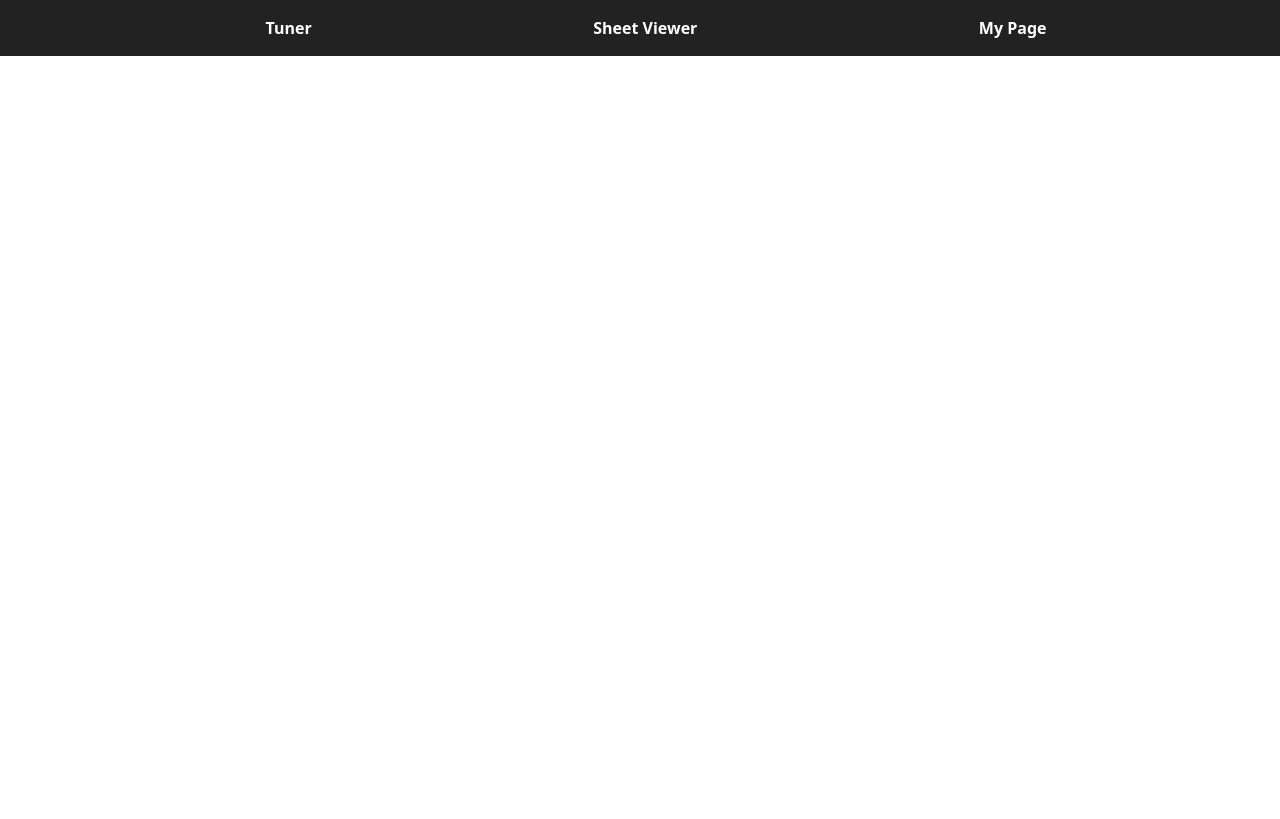
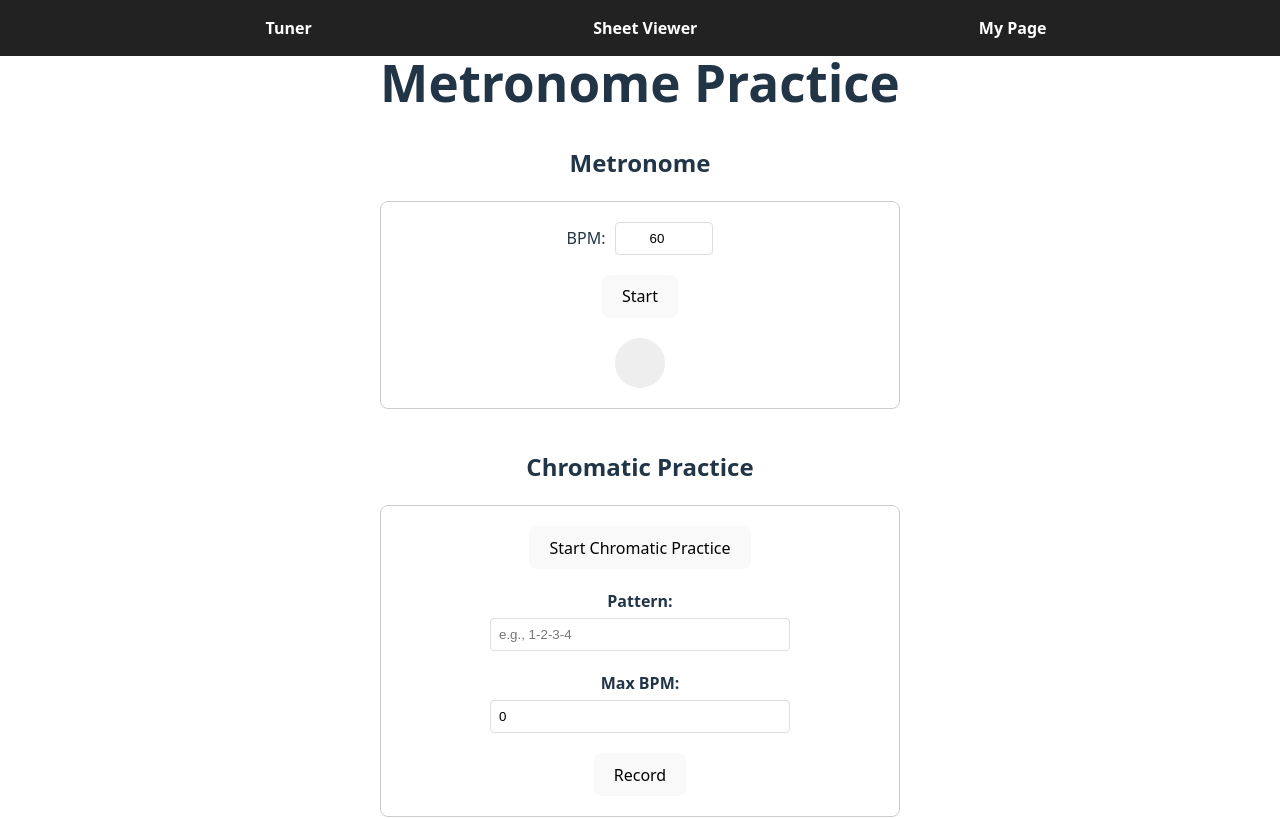
Before and after one commit to hyoungjungyi/GRIP, a React (Vite) app: page /metronome-practice in a window 1280 px wide. Shown: the top 819 px of the page. Built offline with nearby package versions, Linux system fonts and the light colour scheme.

Commit message:
feature: while developing metronume

```diff
--- a/src/App.tsx
+++ b/src/App.tsx
@@ -4,7 +4,7 @@ import Navbar from "./components/Navbar/Navbar";
 import Tuner from "./pages/Tuner/Tuner";
 import SheetList from "./pages/SheetList/SheetList";
 import MyPage from "./pages/MyPage";
-import Metronum from "./pages/Metronum/Metronum";
+import MetronomePractice from "./pages/Metronome/MetronomePractice";
 
 function App() {
   return (
@@ -15,7 +15,7 @@ function App() {
           <Route path="/tuner" element={<Tuner />} />
           <Route path="/sheetList" element={<SheetList />} />
           <Route path="/mypage" element={<MyPage />} />
-          <Route path="/metronum" element={<Metronum />} />
+          <Route path="/metronome-practice" element={<MetronomePractice />} />
         </Routes>
       </div>
     </Router>
--- a/src/components/Nav_Met/Nav_Met.tsx
+++ b/src/components/Nav_Met/Nav_Met.tsx
@@ -13,7 +13,7 @@ export default function Nav_Met() {
       }}
     >
       <button onClick={() => navigate("/tuner")}>Tuner</button>
-      <button onClick={() => navigate("/metronum")}>Metronome</button>
+      <button onClick={() => navigate("/metronome-practice")}>Metronome</button>
     </div>
   );
 }
--- /dev/null
+++ b/src/components/PracticeLog/PracticeLog.module.css
@@ -0,0 +1,18 @@
+.practiceLogContainer {
+  padding: 20px;
+  border: 1px solid #ccc;
+  border-radius: 8px;
+}
+
+.practiceLogContainer ul {
+  list-style: none;
+  padding: 0;
+}
+
+.practiceLogContainer li {
+  background-color: #f9f9f9;
+  margin-bottom: 10px;
+  padding: 10px;
+  border-radius: 4px;
+  border: 1px solid #eee;
+}
--- /dev/null
+++ b/src/components/PracticeLog/PracticeLog.tsx
@@ -0,0 +1,32 @@
+import React from 'react';
+import styles from './PracticeLog.module.css';
+
+interface PracticeLogEntry {
+  pattern: string;
+  bpm: number;
+}
+
+interface PracticeLogProps {
+  logs: PracticeLogEntry[];
+}
+
+const PracticeLog: React.FC<PracticeLogProps> = ({ logs }) => {
+  return (
+    <div className={styles.practiceLogContainer}>
+      <h2>Today's Chromatic Log</h2>
+      {logs.length === 0 ? (
+        <p>No practice logs yet.</p>
+      ) : (
+        <ul>
+          {logs.map((log, index) => (
+            <li key={index}>
+              Pattern: {log.pattern}, BPM: {log.bpm}
+            </li>
+          ))}
+        </ul>
+      )}
+    </div>
+  );
+};
+
+export default PracticeLog;
--- /dev/null
+++ b/src/pages/Metronome/ChromaticPractice/ChromaticPractice.module.css
@@ -0,0 +1,27 @@
+.chromaticPracticeContainer {
+  display: flex;
+  flex-direction: column;
+  align-items: center;
+  gap: 20px;
+  padding: 20px;
+  border: 1px solid #ccc;
+  border-radius: 8px;
+}
+
+.inputGroup {
+  display: flex;
+  flex-direction: column;
+  gap: 5px;
+  width: 100%;
+  max-width: 300px;
+}
+
+.inputGroup label {
+  font-weight: bold;
+}
+
+.inputGroup input {
+  padding: 8px;
+  border: 1px solid #ddd;
+  border-radius: 4px;
+}
--- /dev/null
+++ b/src/pages/Metronome/ChromaticPractice/ChromaticPractice.tsx
@@ -0,0 +1,48 @@
+import React, { useState } from 'react';
+import styles from './ChromaticPractice.module.css';
+
+interface ChromaticPracticeProps {
+  addLog: (pattern: string, bpm: number) => void;
+}
+
+const ChromaticPractice: React.FC<ChromaticPracticeProps> = ({ addLog }) => {
+  const [pattern, setPattern] = useState('');
+  const [maxBpm, setMaxBpm] = useState(0);
+
+  const handleRecord = () => {
+    if (pattern && maxBpm > 0) {
+      addLog(pattern, maxBpm);
+      setPattern('');
+      setMaxBpm(0);
+    }
+  };
+
+  return (
+    <div className={styles.chromaticPracticeContainer}>
+      <button>Start Chromatic Practice</button>
+      <div className={styles.inputGroup}>
+        <label htmlFor="pattern">Pattern:</label>
+        <input
+          type="text"
+          id="pattern"
+          value={pattern}
+          onChange={(e) => setPattern(e.target.value)}
+          placeholder="e.g., 1-2-3-4"
+        />
+      </div>
+      <div className={styles.inputGroup}>
+        <label htmlFor="maxBpm">Max BPM:</label>
+        <input
+          type="number"
+          id="maxBpm"
+          value={maxBpm}
+          onChange={(e) => setMaxBpm(Number(e.target.value))}
+          min="1"
+        />
+      </div>
+      <button onClick={handleRecord}>Record</button>
+    </div>
+  );
+};
+
+export default ChromaticPractice;
--- /dev/null
+++ b/src/pages/Metronome/Metronome/Metronome.module.css
@@ -0,0 +1,35 @@
+.metronomeContainer {
+  display: flex;
+  flex-direction: column;
+  align-items: center;
+  gap: 20px;
+  padding: 20px;
+  border: 1px solid #ccc;
+  border-radius: 8px;
+}
+
+.bpmControl {
+  display: flex;
+  align-items: center;
+  gap: 10px;
+}
+
+.bpmControl input {
+  padding: 8px;
+  border: 1px solid #ddd;
+  border-radius: 4px;
+  width: 80px;
+  text-align: center;
+}
+
+.indicator {
+  width: 50px;
+  height: 50px;
+  border-radius: 50%;
+  background-color: #eee;
+  transition: background-color 0.1s ease-in-out;
+}
+
+.indicator.active {
+  background-color: #4CAF50;
+}
--- /dev/null
+++ b/src/pages/Metronome/Metronome/Metronome.tsx
@@ -0,0 +1,61 @@
+import React, { useState, useEffect, useRef } from "react";
+import styles from "./Metronome.module.css";
+
+const Metronome: React.FC = () => {
+  const [bpm, setBpm] = useState(60);
+  const [isPlaying, setIsPlaying] = useState(false);
+  const [beatCount, setBeatCount] = useState(0);
+  const audioRef = useRef<HTMLAudioElement | null>(null);
+  const intervalRef = useRef<number | null>(null);
+
+  useEffect(() => {
+    audioRef.current = new Audio("/metronome-sound.mp3"); // You'll need to provide a sound file
+  }, []);
+
+  useEffect(() => {
+    if (isPlaying) {
+      intervalRef.current = window.setInterval(() => {
+        audioRef.current?.play();
+        setBeatCount((prev) => prev + 1);
+      }, (60 / bpm) * 1000);
+    } else {
+      if (intervalRef.current) {
+        window.clearInterval(intervalRef.current);
+      }
+      setBeatCount(0);
+    }
+    return () => {
+      if (intervalRef.current) {
+        window.clearInterval(intervalRef.current);
+      }
+    };
+  }, [isPlaying, bpm]);
+
+  const handleStartStop = () => {
+    setIsPlaying((prev) => !prev);
+  };
+
+  return (
+    <div className={styles.metronomeContainer}>
+      <div className={styles.bpmControl}>
+        <label htmlFor="bpm">BPM:</label>
+        <input
+          type="number"
+          inputMode="numeric"
+          id="bpm"
+          value={bpm}
+          onChange={(e) => setBpm(Number(e.target.value))}
+          min="1"
+        />
+      </div>
+      <button onClick={handleStartStop}>{isPlaying ? "Stop" : "Start"}</button>
+      <div
+        className={`${styles.indicator} ${
+          isPlaying && beatCount % 2 === 0 ? styles.active : ""
+        }`}
+      ></div>
+    </div>
+  );
+};
+
+export default Metronome;
--- /dev/null
+++ b/src/pages/Metronome/MetronomePractice.tsx
@@ -0,0 +1,43 @@
+import React, { useState } from "react";
+import Metronome from "./Metronome/Metronome";
+import ChromaticPractice from "./ChromaticPractice/ChromaticPractice";
+import PracticeLog from "../../components/PracticeLog/PracticeLog";
+import Navbar from "../../components/Navbar/Navbar";
+
+interface PracticeLogEntry {
+  pattern: string;
+  bpm: number;
+}
+
+const MetronomePractice: React.FC = () => {
+  const [practiceLogs, setPracticeLogs] = useState<PracticeLogEntry[]>([]);
+
+  const addLog = (pattern: string, bpm: number) => {
+    setPracticeLogs((prevLogs) => [...prevLogs, { pattern, bpm }]);
+  };
+
+  return (
+    <>
+      <Navbar />
+      <div style={{ padding: "20px", maxWidth: "800px", margin: "0 auto" }}>
+        <h1>Metronome Practice</h1>
+
+        <section style={{ marginBottom: "40px" }}>
+          <h2>Metronome</h2>
+          <Metronome />
+        </section>
+
+        <section style={{ marginBottom: "40px" }}>
+          <h2>Chromatic Practice</h2>
+          <ChromaticPractice addLog={addLog} />
+        </section>
+
+        <section>
+          <PracticeLog logs={practiceLogs} />
+        </section>
+      </div>
+    </>
+  );
+};
+
+export default MetronomePractice;
--- a/src/pages/Metronum/Metronum.tsx
+++ /dev/null
@@ -1,18 +0,0 @@
-import React from "react";
-import Navbar from "../../components/Navbar/Navbar";
-import Nav_Met from "../../components/Nav_Met/Nav_Met";
-
-const Metronum: React.FC = () => {
-  return (
-    <div className="metronum-page">
-      <Navbar />
-      <div className="metronum-content">
-        <h1>Metronome Page</h1>
-        {/* 메트로놈 기능이 여기에 들어갈 예정 */}
-      </div>
-      <Nav_Met />
-    </div>
-  );
-};
-
-export default Metronum;
```
